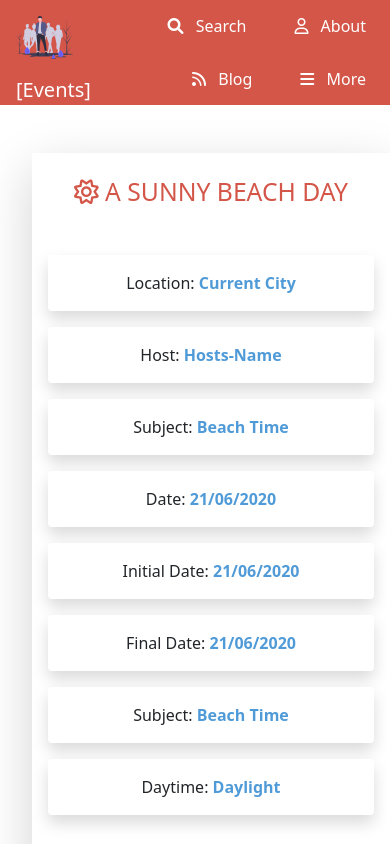
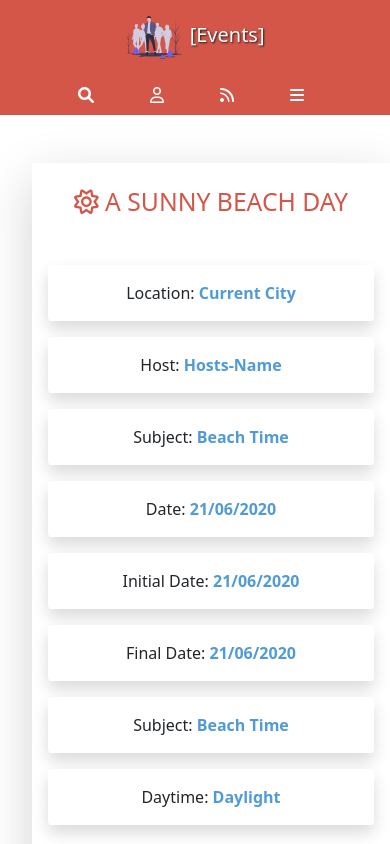
Before and after one commit to rMamitiana/HTML-CSS-PROJET-FINAL, a plain HTML site: page pages/about.html in a window 390 px wide. Shown: the top 844 px of the page. Drawn offline with nearby package versions, Linux system fonts and the light colour scheme.

Commit message:
footer and header responsive

```diff
--- a/pages/about.html
+++ b/pages/about.html
@@ -12,34 +12,36 @@
 <body style="box-sizing: border-box; overflow-x: hidden;">
     <header>
         <nav class="bg-primary-color">
-            <div class="d-flex justify-content-between">
+            <div class="d-flex flex-column align-items-center flex-md-row justify-content-md-between">
                 <div class="px-3">
+                    <a href="index.html" class="text-decoration-none text-white">
                         <img src="/Assets/Images/group-2.svg" alt="group-2" class="py-3" style="max-width: 60px;">
-                    <a href="../index.html" class="fs-5 fw-light text-decoration-none text-white">[Events]</a>
+                        <span class="fs-5 fw-light" style="text-shadow: 1px 1px 2px #1f1f1f;">[Events]</span>
+                    </a>
                 </div>
-                <ul class="nav justify-content-end">
-                    <li class="nav-item d-flex justify-content-center align-items-center px-4">
-                        <a class="text-decoration-none text-white" href="search.html">
+                <ul class="nav flex-nowrap justify-content-md-end">
+                    <li class="nav-item d-flex justify-content-center align-items-center py-2 py-md-0 px-4">
+                        <a class="text-decoration-none text-white" href="/pages/search.html">
                             <i class="fa fa-search pe-2" aria-hidden="true"></i>
-                            Search
+                            <span class="d-none d-md-inline">Search</span>
                         </a>
                     </li>
-                    <li class="nav-item d-flex justify-content-center align-items-center px-4">
-                        <a class="text-decoration-none text-white" href="about.html">
+                    <li class="nav-item d-flex justify-content-center align-items-center py-2 py-md-0 px-4">
+                        <a class="text-decoration-none text-white" href="/pages/about.html">
                             <i class="fa-regular fa-user pe-2"></i>
-                            About
+                            <span class="d-none d-md-inline">About</span>
                         </a>
                     </li>
-                    <li class="nav-item d-flex justify-content-center align-items-center px-4">
+                    <li class="nav-item d-flex justify-content-center align-items-center py-2 py-md-0 px-4">
                         <a class="text-decoration-none text-white" href="#">
                             <i class="fa fa-rss pe-2" aria-hidden="true"></i>
-                            Blog
+                            <span class="d-none d-md-inline">Blog</span>
                         </a>
                     </li>
-                    <li class="nav-item d-flex justify-content-center align-items-center px-4">
+                    <li class="nav-item d-flex justify-content-center align-items-center py-2 py-md-0 px-4">
                         <a class="text-decoration-none text-white" href="#">
                             <i class="fa fa-bars pe-2" aria-hidden="true"></i>
-                            More
+                            <span class="d-none d-md-inline">More</span>
                         </a>
                     </li>
                 </ul>
@@ -177,7 +179,8 @@
         </section>
     </div>
 
-    <footer class="light-gray pt-2" style="background-color: rgb(0, 0, 0);">
+    <footer class="light-gray pt-lg-2" style="background-color: rgb(0, 0, 0);">
+        <div class="d-none d-lg-block">
             <div class="d-flex justify-content-center align-items-center text-uppercase py-4">
                 <ul class="nav border-top border-bottom">
                     <li class="nav-item">
@@ -239,6 +242,7 @@
                     </p>
                 </div>
             </div>
+        </div>
         <div class="footer-btn">
             <div class="copyright-content px-3 d-flex justify-content-between bg-gray-footer py-1">
                 <div class="py-2 my-auto">
```
Also changed, not shown: index.html (+16 -12 lines), pages/search.html (+18 -14 lines). Lines whose indentation alone changed are shown as unchanged.
